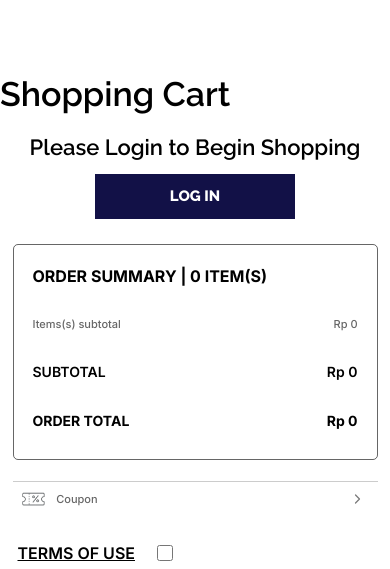
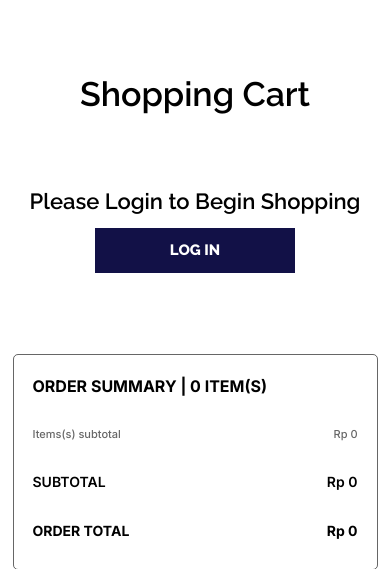
Before and after one commit to leon425/TanpaTitik, a Django app: page /cart/ in a window 390 px wide. Shown: the part 81-650 px from the top of the page. Run offline with Django 4.2, Linux system fonts and the light colour scheme; data comes from the database, SQL or seed files in the repository; both versions use the stored data as it was after the commit; some web fonts are replaced.

Commit message:
design hey

```diff
--- a/mainPage/templates/main/cart.html
+++ b/mainPage/templates/main/cart.html
@@ -26,7 +26,7 @@
 <div id="content" ,name="content", class="main" style="width:100%">
     {% block content %} <!--inside this block content, the elements will be pasted to the parent elements which is base2.html-->
     <div class="container cart-wishlist-content">
-    <div class="cart-wishlist-heading">Shopping Cart</div>
+    <div class="cart-wishlist-heading"><div>Shopping Cart</div></div>
     <div class="cart-page">
         <div class="cart-page-1" style="">
           {% if user.is_authenticated %}
--- a/mainPage/templates/main/checkout.html
+++ b/mainPage/templates/main/checkout.html
@@ -29,7 +29,7 @@
 <div id="content", name="content", class="main" style="width:100%">
     {% block content %} <!--itnside this block content, the elements will be pasted to the parent elements which is base2.html-->
     <div class="container cart-wishlist-content">
-        <div class="cart-wishlist-heading" style="margin-bottom:75px;">CHECKOUT</div>
+        <div class="cart-wishlist-heading" style="margin-bottom:75px;"><div>CHECKOUT</div></div>
         <div class="checkout-page">
 
             <!--ORDER SUMMARY-->
--- a/mainPage/templates/main/product.html
+++ b/mainPage/templates/main/product.html
@@ -366,7 +366,7 @@
                 {% for product in products %}
                 {% if product.id != thisProduct.id %}
                 <div class="product">
-                <a href="/product/{{product.id}}" style="width:100%;height:100%;" >\
+                <a href="/product/{{product.id}}" style="width:100%;height:100%;" >
                   <div class="product-img-container">
                     <img class="img_product" src="{{product.img.url}}" alt="{{product.color_circle}}" style="position:relative;bottom:71px;">
 
--- a/mainPage/templates/main/profile.html
+++ b/mainPage/templates/main/profile.html
@@ -22,7 +22,7 @@
 <div id="content", name="content", class="main" style="width:100%">
     {% block content %} <!--itnside this block content, the elements will be pasted to the parent elements which is base2.html-->
     <div class="container profile-container">
-        <div class="cart-wishlist-heading" style="">My Account</div>
+        <div class="cart-wishlist-heading" style=""><div>My Account</div></div>
 
         <!--Including the wardrobe-->
         <div class="profile-box">
--- a/mainPage/templates/main/wishlist.html
+++ b/mainPage/templates/main/wishlist.html
@@ -21,7 +21,7 @@
 <div id="content", name="content", class="main" style="width:100%">
     {% block content %} <!--itnside this block content, the elements will be pasted to the parent elements which is base2.html-->
     <div class="container cart-wishlist-content">
-    <div class="cart-wishlist-heading">Wishlist(s)</div>
+    <div class="cart-wishlist-heading"><div>Wishlist(s)</div></div>
     {% if user.is_authenticated %}
     <div class="wishlist-length">{{customer.wishlist_length}} Item(s)</div>
     <div class="cart-page">
--- a/static/css/cart_wishlist/cart.css
+++ b/static/css/cart_wishlist/cart.css
@@ -28,8 +28,11 @@ a {
 }
 
 .cart-wishlist-heading {
+    margin-bottom:30px;
+}
+
+.cart-wishlist-heading > div {
     font-size:34px;
-    margin-bottom:30px;
 }
 
 .wishlist-length {
@@ -46,6 +49,12 @@ a {
 }
 
 @media screen and (max-width: 1132px) {
+    .cart-wishlist-heading {
+        margin-bottom:60px;
+        display:flex;
+        justify-content:center;
+    }
+
     .cart-page {
         flex-wrap:wrap;
         justify-content:center;
@@ -333,4 +342,5 @@ a {
     justify-content:center;
     flex-direction:column;
     align-items:center;
+    margin-bottom:80px;
 }
```
Also changed, not shown: db.sqlite3.
